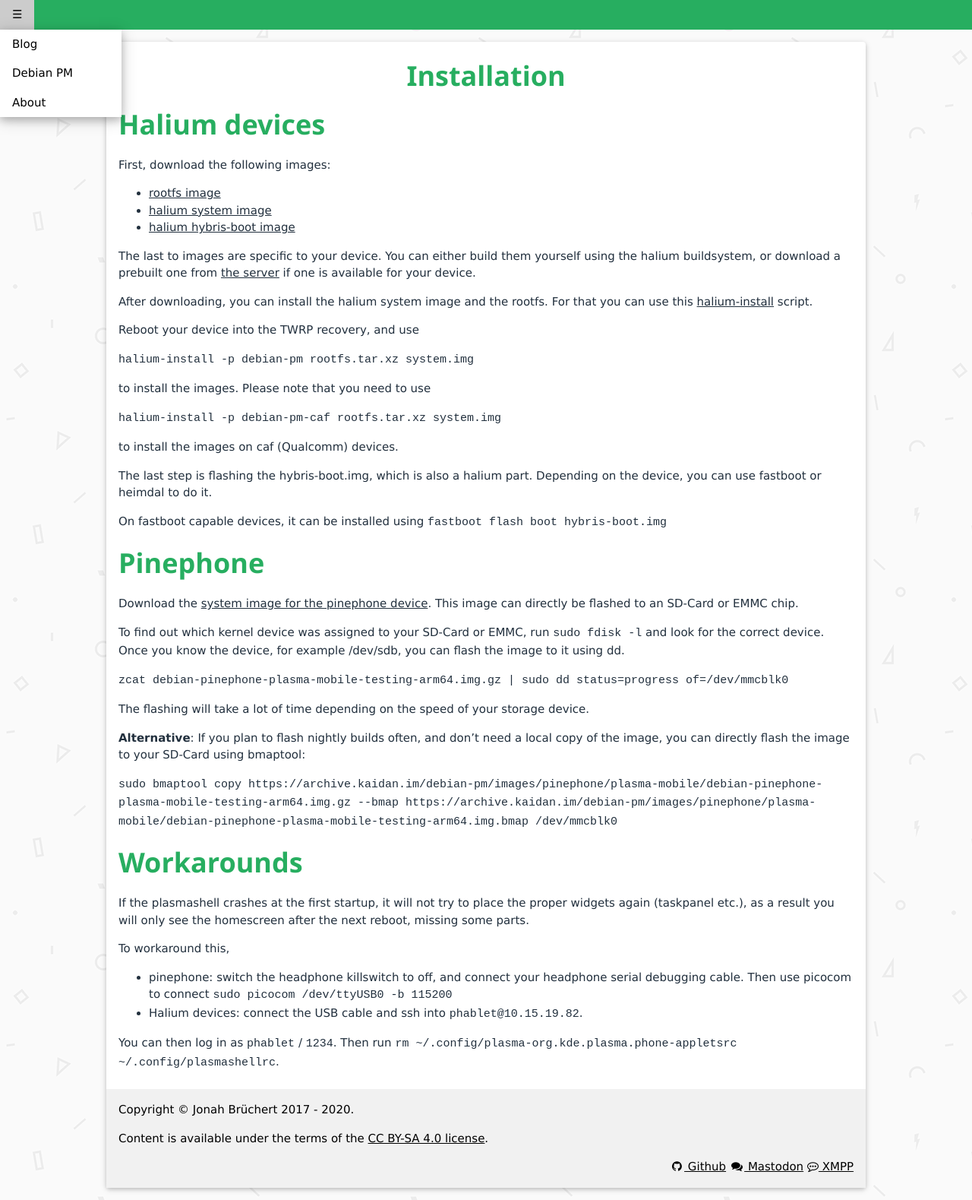
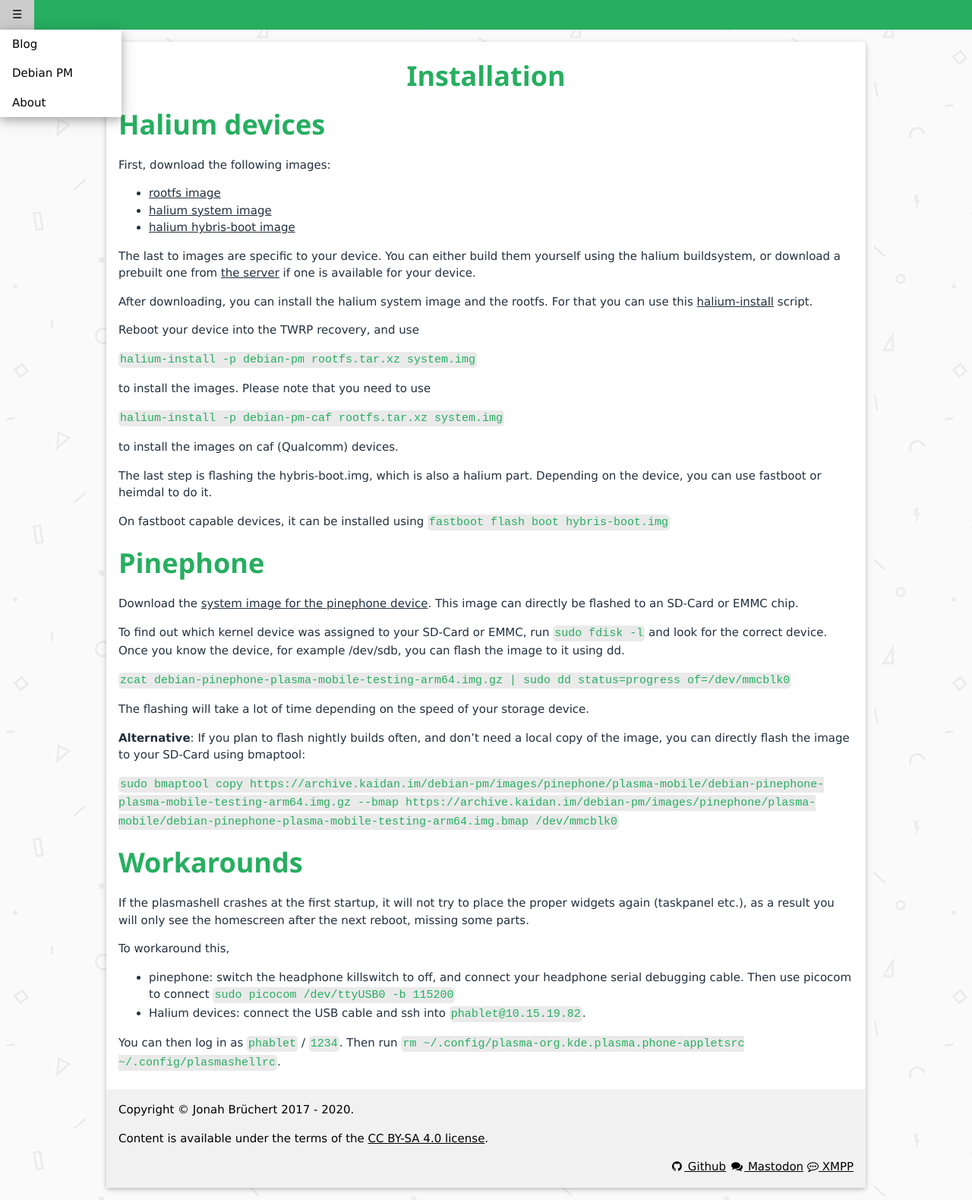
Before and after one commit to jbbgameich/jbbgameich.github.io, a Jekyll site: the page built from debian-pm/install.md, in a window 1280 px wide. Shown: the whole page at 76% size. Built offline with Jekyll 4.4.1, drawn with Linux system fonts in a browser that asks for light colours.

Commit message:
Styling for code elements

```diff
--- a/css/main.css
+++ b/css/main.css
@@ -81,8 +81,12 @@
 code {
 	overflow: auto;
 	display: block;
+	background-color: #e6e6e6ce;
+	border-radius: 5px;
+	padding: 2px;
 }
 
 .highlighter-rouge {
 	display: inline;
+	color: #27ae60;
 }
```
